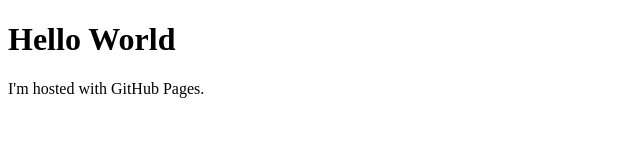
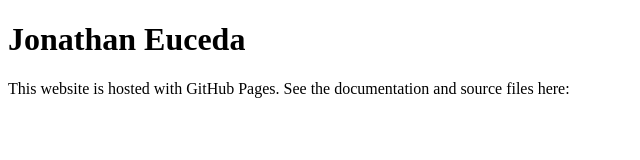
Before and after one commit to jeeuceda/jeeuceda.github.io, a plain HTML site: page index.html in a window 1280 px wide. Shown: the whole page, without its empty margins (0-640 px from the left). Drawn offline with Linux system fonts and the light colour scheme.

Commit message:
Basic information

```diff
--- a/index.html
+++ b/index.html
@@ -1,7 +1,7 @@
 <!DOCTYPE html>
 <html>
 <body>
-<h1>Hello World</h1>
-<p>I'm hosted with GitHub Pages.</p>
+<h1>Jonathan Euceda</h1>
+<p>This website is hosted with GitHub Pages. See the documentation and source files here:</p>
 </body>
 </html>
```
